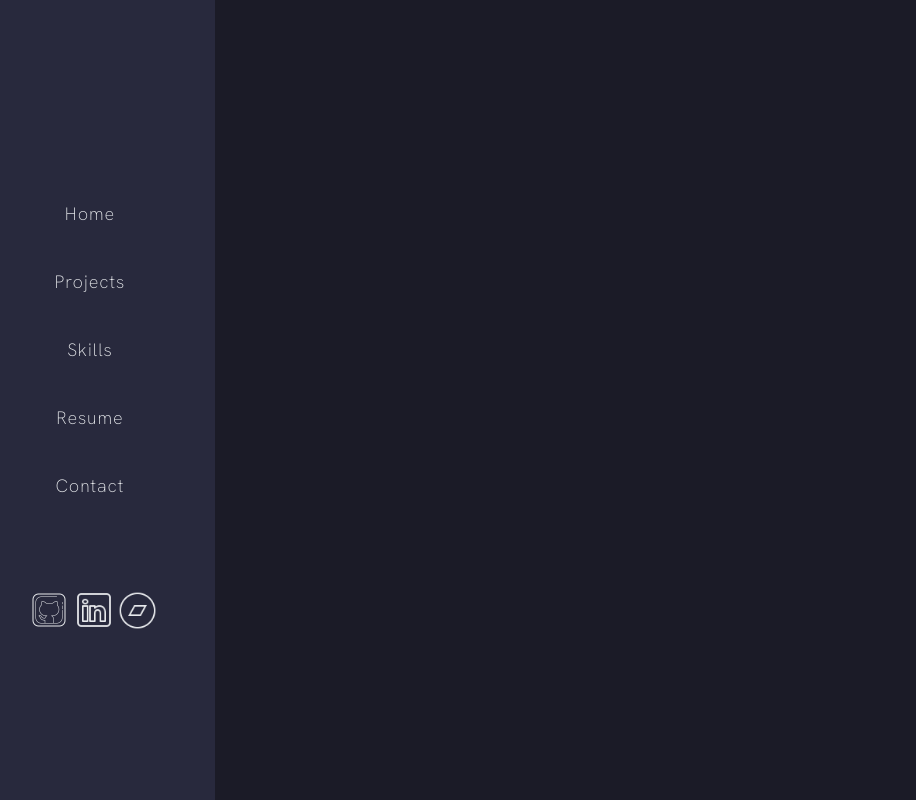
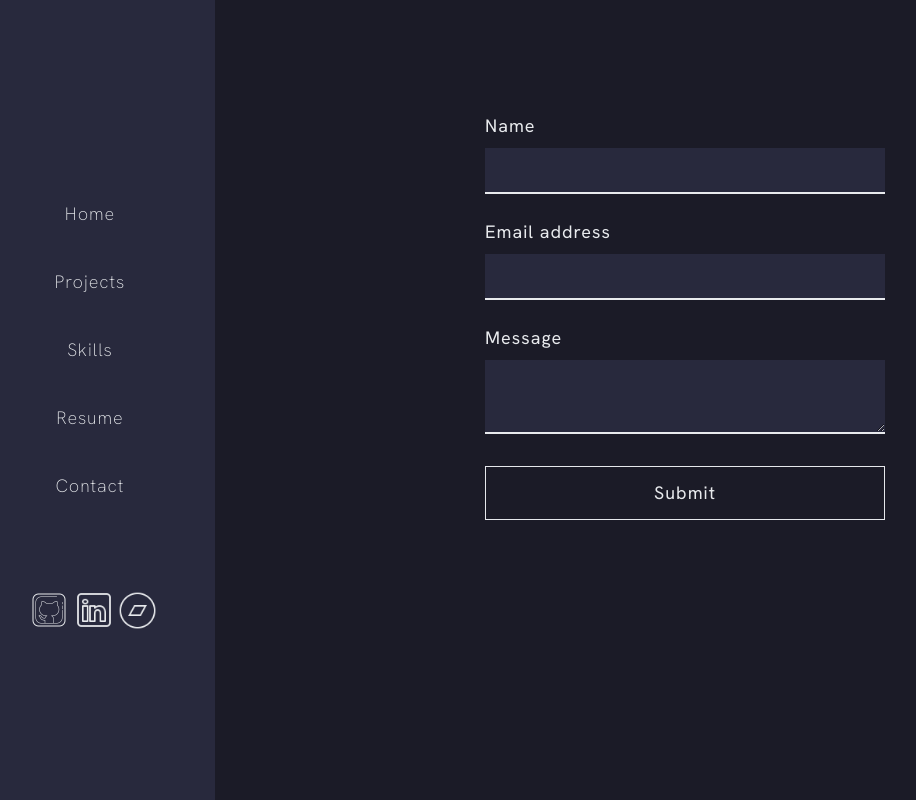
Before and after one commit to davepaulsanders/sanders-portfolio, a Next.js app: page /contact in a window 1280 px wide. Shown: the whole page, without its empty margins (35-951 px from the left). Built offline with nearby package versions, Linux system fonts and the light colour scheme; no server answers.

Commit message:
Added contact form and emailjs

```diff
--- a/components/Layout.tsx
+++ b/components/Layout.tsx
@@ -65,7 +65,7 @@ const Layout = ({ children }: React.PropsWithChildren) => {
       barMiddle.style.opacity = "";
       barBottom.style.transform = "";
 
-      nav.classList.add("open");
+      nav.classList.remove("open");
   };
 
   // toggle nav menu in mobile
--- a/package.json
+++ b/package.json
@@ -9,6 +9,7 @@
     "lint": "next lint"
   },
   "dependencies": {
+    "@emailjs/browser": "^3.10.0",
     "@next/font": "^13.1.1",
     "@types/node": "18.11.18",
     "@types/react": "18.0.26",
--- a/pages/contact.tsx
+++ b/pages/contact.tsx
@@ -1,6 +1,109 @@
+import React, { useRef } from "react"
+import emailjs from "@emailjs/browser"
+import { serviceKey, publicKey } from "../keys";
+
 const Contact = () => {
+  const form = useRef();
+  const name = useRef();
+  const email = useRef();
+  const message = useRef();
+
+  const clearError = (e:React.FocusEvent) => {
+      const closestError = e.target.nextSibling
+      const formButton = document.querySelector(".form-submit") as HTMLElement;
+      closestError.textContent = ""
+    formButton.textContent = "Submit"
+  }
+
+  const handleFormSubmit = async (e: React.FocusEvent) => {
+    e.preventDefault()
+    const nameError = document.querySelector("#nameHelp") as HTMLElement;
+    const emailError = document.querySelector("#emailHelp") as HTMLElement;
+    const messageError = document.querySelector("#messageHelp") as HTMLElement;
+    const formButton = document.querySelector(".form-submit") as HTMLElement;
+
+      if (name.current.value === "") {
+        nameError.textContent = "Please fill out a name!"
+        return
+      }
+      if (email.current.value === "") {
+        emailError.textContent = "Please fill out an email!"
+        return
+      }
+      if (message.current.value === "") {
+        messageError.textContent = "Please fill out a message!"
+        return
+      }
+
+
+ const emailSent = await emailjs
+      .sendForm(serviceKey, "template_upsya8q", form.current, publicKey)
+
+      if (emailSent.status === 200) {
+        formButton.textContent = "Sent!"
+        form.current.reset()
+      } else {
+        formButton.textContent = "Something went wrong!"
+        form.current.reset()
+      }
+
+  }
   return (
-    <div></div>
+    <div className="mt-28 flex mr-0 lg:mr-40 2xl:mr-60 w-11/12 lg:w-5/12">
+     <form
+        className="flex flex-col w-full"
+        id="contact-form"
+        name="contact-form"
+        onSubmit={handleFormSubmit}
+        ref={form}
+      >
+        <div className="form-group flex flex-col mb-4">
+          <label className="text-lg mb-2" htmlFor="name">Name</label>
+          <input
+            type="text"
+            className="form-control text-xl px-2 py-2"
+            id="name"
+            aria-describedby="nameHelp"
+            name="name"
+            ref={name}
+            onFocus={clearError}
+          />
+          <small id="nameHelp" className="error text-red-500 mt-2"></small>
+        </div>
+        <div className="form-group flex flex-col mb-4">
+          <label className="text-lg mb-2" htmlFor="email">Email address</label>
+          <input
+            type="email"
+            className="form-control text-xl px-2 py-2"
+            id="email"
+            aria-describedby="emailHelp"
+            name="email"
+            ref={email}
+            onFocus={clearError}
+
+          />
+          <small id="emailHelp" className="error text-red-500 mt-2"></small>
+        </div>
+        <div className="form-group flex flex-col">
+          <label className="text-lg mb-2" htmlFor="message">Message</label>
+          <textarea
+            className="form-control text-xl px-2 py-2"
+            id="message"
+            aria-describedby="messageHelp"
+            name="message"
+            ref={message}
+            onFocus={clearError}
+          />
+          <small id="messageHelp" className="error text-red-500 mt-2"></small>
+        </div>
+        <button
+          type="submit"
+          className="w-full form-submit border border-1 py-3 mt-6 text-lg"
+        >
+          Submit
+        </button>
+      </form>
+    </div>
   )
 }
 
--- a/styles/globals.css
+++ b/styles/globals.css
@@ -10,3 +10,20 @@ html {
     letter-spacing: 1px;
 
 }
+
+button:hover {
+    background-color: #28293D!important;
+
+}
+
+input[type="text"], input[type="email"], textarea {
+    border-radius: 0;
+    border-bottom: 2px solid!important;
+    background: none!important;
+    background-color: #28293D!important;
+}
+
+input[type="text"]:focus, input[type="email"]:focus, textarea:focus {
+    outline-color: var(--highlight)!important;
+    outline-width: 1px!important;
+}
```
Also changed, not shown: 2 other files (tests, documents, lock files or other folders).
